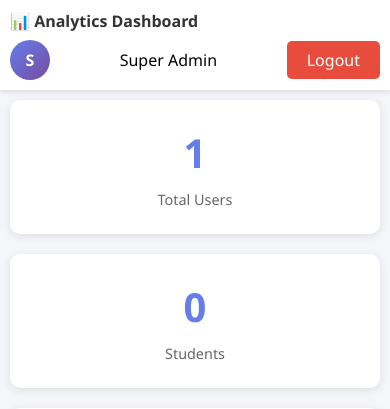
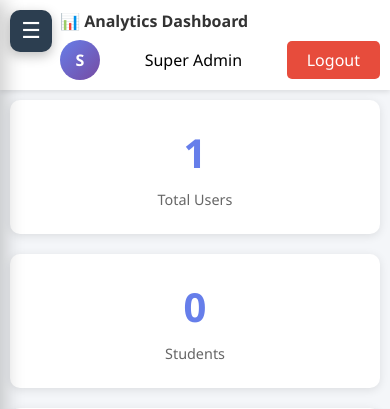
Before and after one commit to noris-glitch/campus-notice, a PHP site: page /super_admin/analytics.php in a window 390 px wide. Shown: the top 409 px of the page. Run offline with PHP 8.4, Linux system fonts and the light colour scheme; a user stored in the database is signed in; data comes from the database, SQL or seed files in the repository; data that the repository does not hold is empty.

Commit message:
Fix mobile sidebar toggle

```diff
--- a/includes/sidebar.php
+++ b/includes/sidebar.php
@@ -54,6 +54,9 @@ if(isset($_SESSION['user_id']) && $user_role == 'super_admin') {
     }
 }
 ?>
+
+<button class="mobile-toggle" id="mobileToggle" type="button" aria-label="Toggle navigation" onclick="toggleSidebar()">☰</button>
+<div class="sidebar-backdrop" id="sidebarBackdrop" onclick="closeMobileSidebar()"></div>
 
 <div class="sidebar" id="sidebar">
     <div class="sidebar-header">
@@ -249,6 +252,11 @@ if(isset($_SESSION['user_id']) && $user_role == 'super_admin') {
 <?php endif; ?>
 
 <style>
+.mobile-toggle,
+.sidebar-backdrop {
+    display: none;
+}
+
 /* Sidebar Styles */
 .sidebar {
     width: 280px;
@@ -490,26 +498,132 @@ if(isset($_SESSION['user_id']) && $user_role == 'super_admin') {
     }
 }
 @media (max-width: 576px) {
+    .mobile-toggle {
+        display: flex;
+        align-items: center;
+        justify-content: center;
+        position: fixed;
+        top: 10px;
+        left: 10px;
+        z-index: 1200;
+        width: 42px;
+        height: 42px;
+        background: #2c3e50;
+        color: white;
+        border: none;
+        border-radius: 10px;
+        font-size: 22px;
+        cursor: pointer;
+        box-shadow: 0 4px 12px rgba(0,0,0,0.25);
+    }
+    .sidebar-backdrop {
+        display: block;
+        position: fixed;
+        inset: 0;
+        background: rgba(15, 23, 42, 0.45);
+        opacity: 0;
+        pointer-events: none;
+        transition: opacity 0.25s ease;
+        z-index: 1090;
+    }
+    .sidebar-backdrop.show {
+        opacity: 1;
+        pointer-events: auto;
+    }
     .sidebar {
-        width: 0 !important;
-        overflow: hidden !important;
-        padding: 0 !important;
+        width: 280px !important;
         min-width: 0 !important;
+        transform: translateX(-100%);
+        overflow-y: auto !important;
+        overflow-x: hidden !important;
+        box-shadow: 6px 0 18px rgba(0,0,0,0.2);
     }
-    .sidebar-header,
-    .faculty-info,
-    .menu-section,
-    .menu-item {
-        display: none !important;
+    .sidebar.mobile-open {
+        transform: translateX(0);
+    }
+    .sidebar.collapsed {
+        width: 280px !important;
+        transform: translateX(-100%);
+    }
+    .sidebar.mobile-open.collapsed {
+        transform: translateX(0);
+    }
+    .sidebar .menu-text {
+        display: inline !important;
+    }
+    .sidebar .faculty-info {
+        display: block !important;
+    }
+    .sidebar .menu-section {
+        text-align: left !important;
+        padding: 15px 20px 5px 20px !important;
+        font-size: 11px !important;
+    }
+    .sidebar .sidebar-header h3 {
+        font-size: 1.3rem !important;
+    }
+    .sidebar .toggle-sidebar-top {
+        display: none;
+    }
+    .main-content,
+    .main-content.expanded {
+        margin-left: 0 !important;
+        width: 100% !important;
+    }
+    .top-navbar {
+        padding-left: 60px !important;
     }
 }
 </style>
 
 <script>
+function isMobileSidebarViewport() {
+    return window.innerWidth <= 576;
+}
+
+function getSidebarElements() {
+    return {
+        sidebar: document.getElementById('sidebar'),
+        mainContent: document.querySelector('.main-content'),
+        toggleIcon: document.getElementById('toggle-icon'),
+        mobileToggle: document.getElementById('mobileToggle'),
+        backdrop: document.getElementById('sidebarBackdrop'),
+    };
+}
+
+function setMobileSidebarState(isOpen) {
+    const { sidebar, mainContent, mobileToggle, backdrop } = getSidebarElements();
+    if (!sidebar) return;
+
+    sidebar.classList.remove('collapsed');
+    sidebar.classList.toggle('mobile-open', isOpen);
+    if (mainContent) {
+        mainContent.classList.add('expanded');
+    }
+    if (mobileToggle) {
+        mobileToggle.textContent = isOpen ? '✕' : '☰';
+    }
+    if (backdrop) {
+        backdrop.classList.toggle('show', isOpen);
+    }
+    document.body.style.overflow = isOpen ? 'hidden' : '';
+}
+
+function closeMobileSidebar() {
+    if (!isMobileSidebarViewport()) return;
+    setMobileSidebarState(false);
+}
+
 function toggleSidebar() {
-    const sidebar = document.getElementById('sidebar');
-    const mainContent = document.querySelector('.main-content');
-    const toggleIcon = document.getElementById('toggle-icon');
+    if (isMobileSidebarViewport()) {
+        const { sidebar } = getSidebarElements();
+        if (!sidebar) return;
+        setMobileSidebarState(!sidebar.classList.contains('mobile-open'));
+        return;
+    }
+
+    const { sidebar, mainContent, toggleIcon } = getSidebarElements();
+    if (!sidebar) return;
 
     sidebar.classList.toggle('collapsed');
     if(mainContent) {
@@ -525,24 +639,40 @@ function toggleSidebar() {
     }
 }
 
-// Load sidebar state from localStorage
+function syncSidebarForViewport() {
+    const { sidebar, mainContent, toggleIcon } = getSidebarElements();
+    if (!sidebar) return;
+
+    if (isMobileSidebarViewport()) {
+        if (mainContent) {
+            mainContent.classList.add('expanded');
+        }
+        if (toggleIcon) {
+            toggleIcon.textContent = '☰';
+        }
+        setMobileSidebarState(false);
+        return;
+    }
+
+    document.body.style.overflow = '';
+    sidebar.classList.remove('mobile-open');
+    const backdrop = document.getElementById('sidebarBackdrop');
+    if (backdrop) {
+        backdrop.classList.remove('show');
+    }
+
+    const isCollapsed = localStorage.getItem('sidebarCollapsed') === 'true';
+    sidebar.classList.toggle('collapsed', isCollapsed);
+    if (mainContent) {
+        mainContent.classList.toggle('expanded', isCollapsed);
+    }
+    if (toggleIcon) {
+        toggleIcon.textContent = isCollapsed ? '▶' : '☰';
+    }
+}
+
 document.addEventListener('DOMContentLoaded', function() {
-    const isCollapsed = localStorage.getItem('sidebarCollapsed') === 'true';
-    if(isCollapsed) {
-        const sidebar = document.getElementById('sidebar');
-        const mainContent = document.querySelector('.main-content');
-        const toggleIcon = document.getElementById('toggle-icon');
-
-        if(sidebar) sidebar.classList.add('collapsed');
-        if(mainContent) mainContent.classList.add('expanded');
-        if(toggleIcon) toggleIcon.textContent = '▶';
-    }
+    syncSidebarForViewport();
+    window.addEventListener('resize', syncSidebarForViewport);
 });
-// Auto-collapse on mobile
-if (window.innerWidth <= 576) {
-    const sidebar = document.getElementById('sidebar');
-    const mainContent = document.querySelector('.main-content');
-    if(sidebar) sidebar.classList.add('collapsed');
-    if(mainContent) mainContent.style.marginLeft = '0';
-}
 </script>
```
